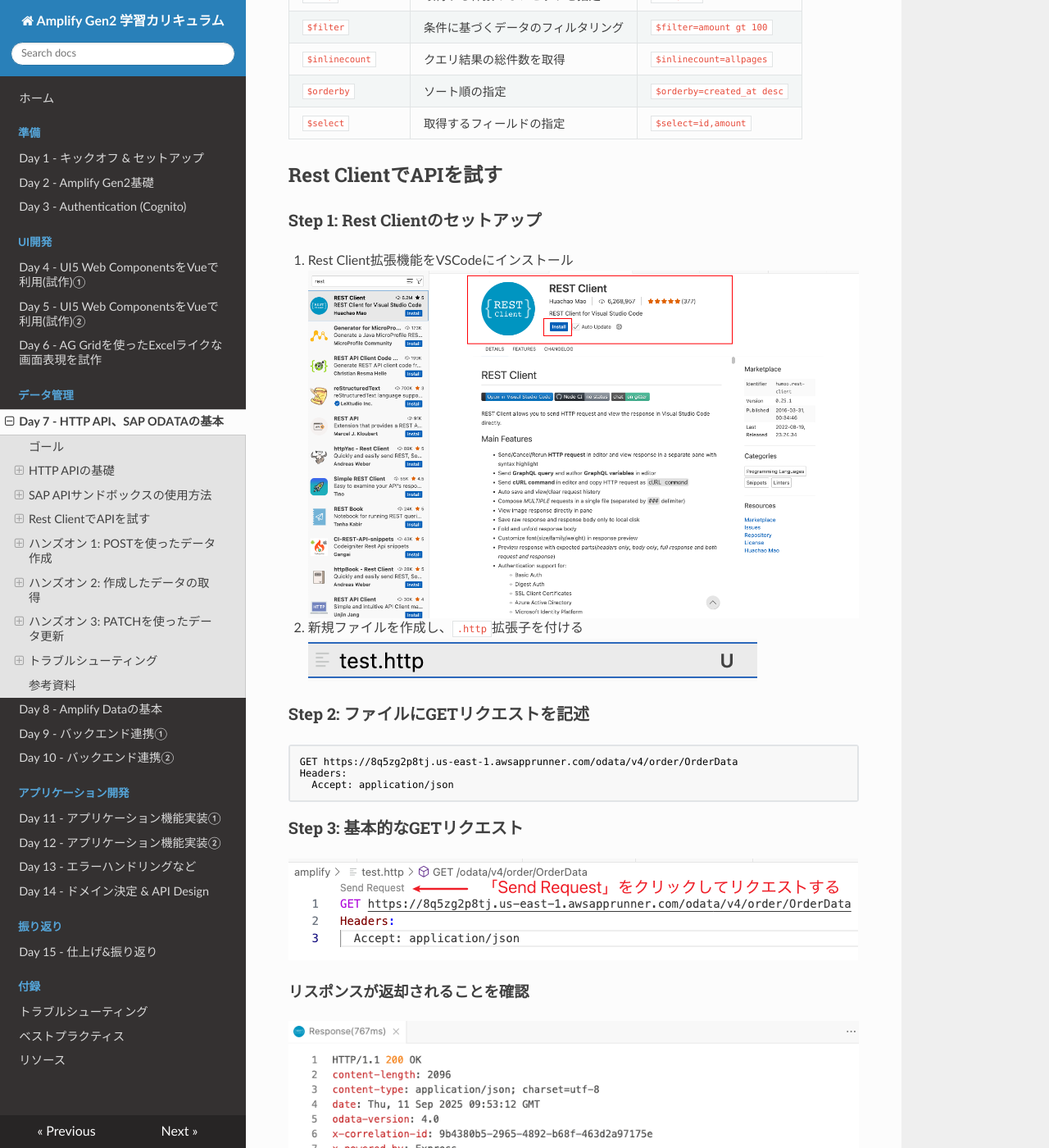
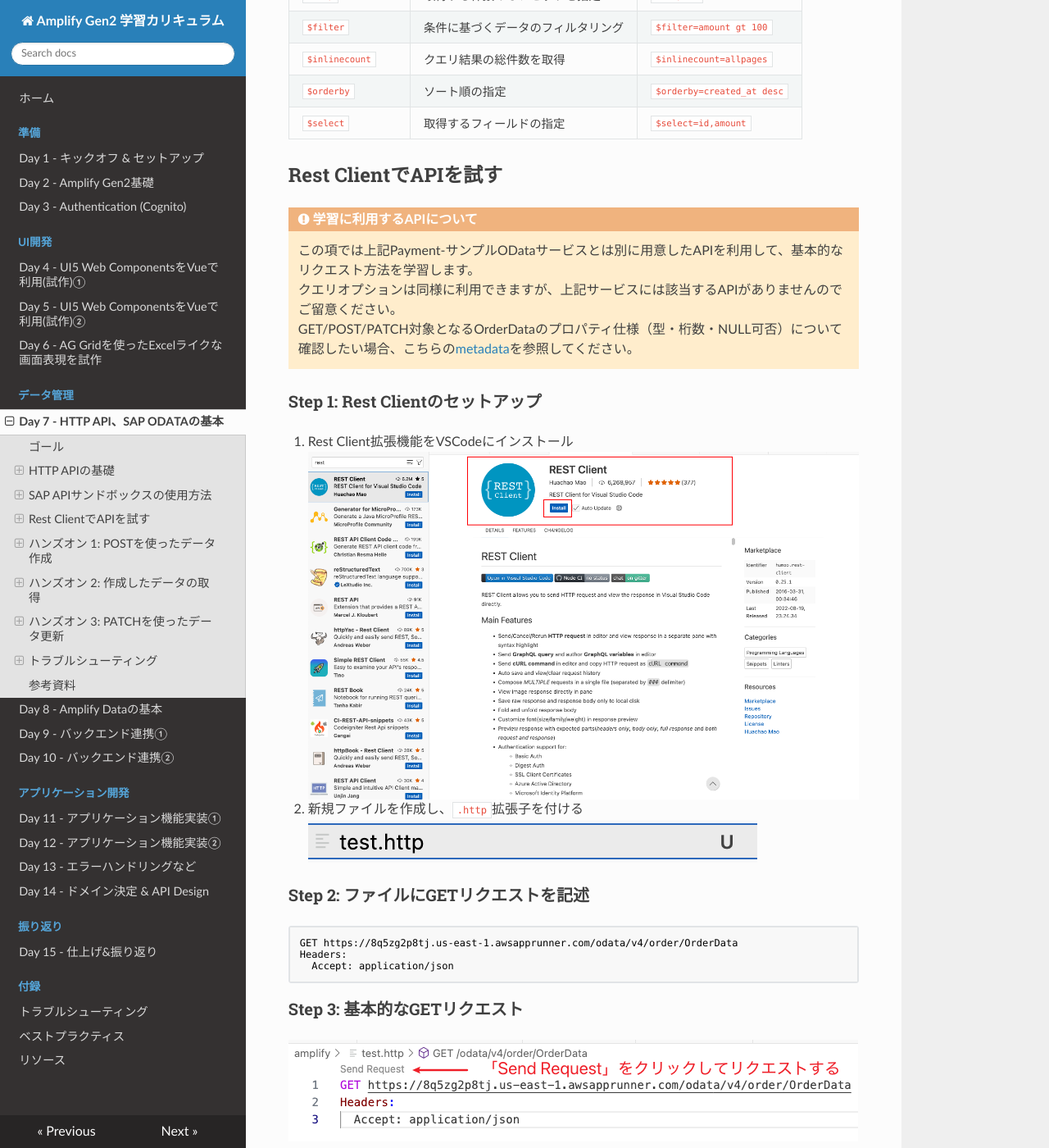
Before and after one commit to ET-n-pan/amplify-curriculum, an MkDocs documentation site: the page built from docs/data-management/day07-sap-odata.md, in a window 1280 px wide and 1400 px high, scrolled down 3313 px. Shown: the whole window at 82% size. Built offline with MkDocs 1.6.1, drawn with Linux system fonts in a browser that asks for light colours; nearby versions of some CDN libraries.

Commit message:
Day07、ハンズオン部分は独自APIであることの注を追記、表記の揺れ修正。

```diff
--- a/docs/data-management/day07-sap-odata.md
+++ b/docs/data-management/day07-sap-odata.md
@@ -115,6 +115,12 @@ OData（Open Data Protocol）は、RESTful APIの設計に基づいたデータ
 | `$select`     | 取得するフィールドの指定 | `$select=id,amount` |
 
 ## Rest ClientでAPIを試す
+
+!!! warning "学習に利用するAPIについて"
+    この項では上記Payment-サンプルODataサービスとは別に用意したAPIを利用して、基本的なリクエスト方法を学習します。
+    クエリオプションは同様に利用できますが、上記サービスには該当するAPIがありませんのでご留意ください。
+    GET/POST/PATCH対象となるOrderDataのプロパティ仕様（型・桁数・NULL可否）について確認したい場合、こちらの[metadata](https://8q5zg2p8tj.us-east-1.awsapprunner.com/odata/v4/order/$metadata)を参照してください。
+
 ### Step 1: Rest Clientのセットアップ
 1. Rest Client拡張機能をVSCodeにインストール
    ![rest-client-install](../images/screenshots/d7-rest-client.png)
```
Also changed, not shown: other parts of docs/data-management/day07-sap-odata.md (+1 -1 lines).
